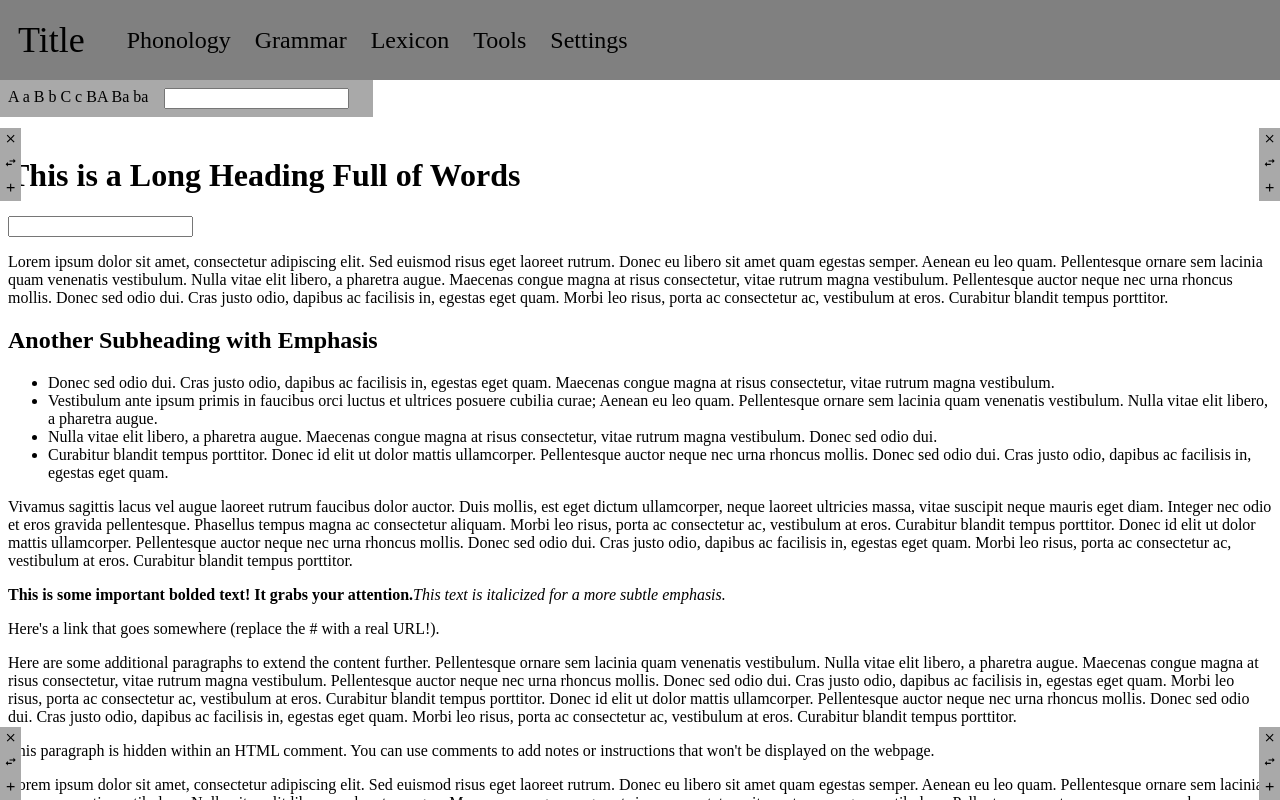
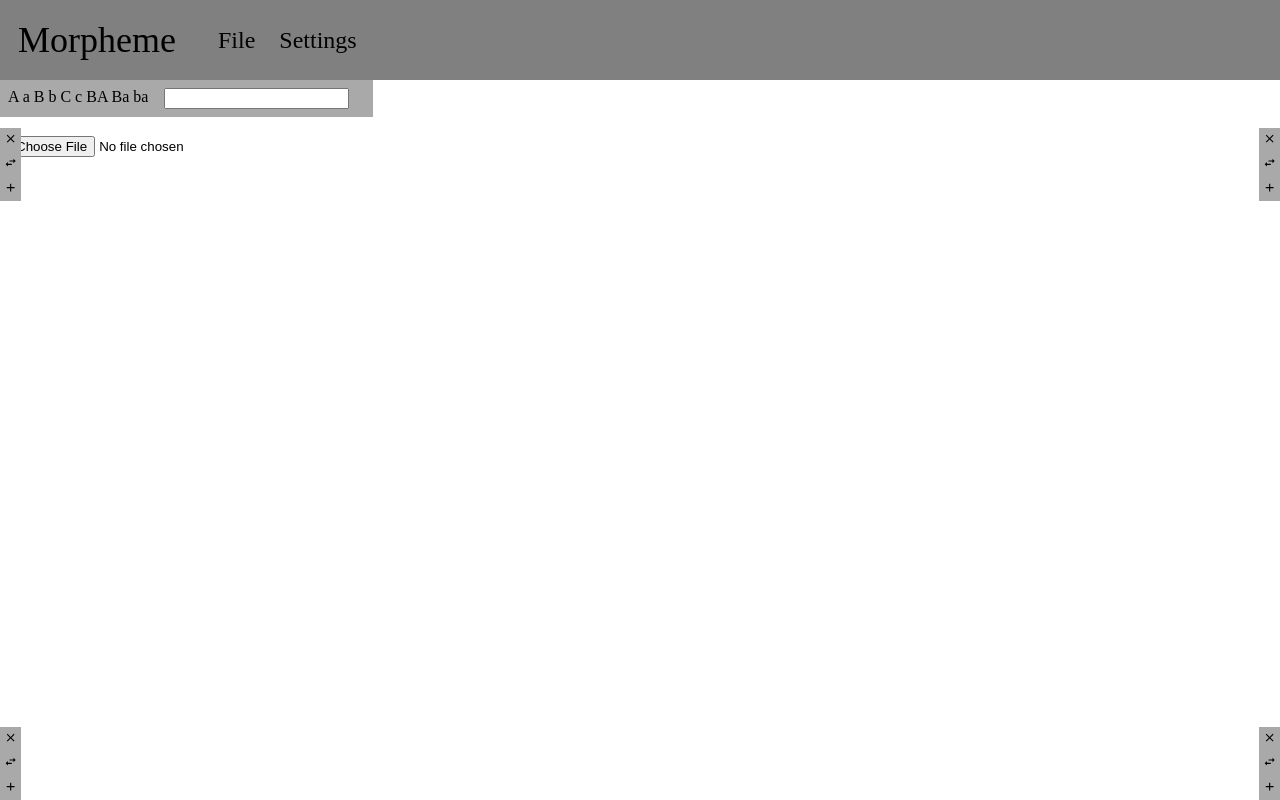
Before and after one commit to liujip0/liujip0.github.io, a React (Vite) app in the folder morpheme/: page / in a window 1280 px wide. Built offline with nearby package versions, Linux system fonts and the light colour scheme.

Commit message:
Added StartScreen

```diff
--- a/morpheme/src/ScreensLayout.jsx
+++ b/morpheme/src/ScreensLayout.jsx
@@ -1,60 +1,54 @@
 import { useReducer } from 'react';
 import HomeScreen from './HomeScreen';
 import ScreensMenus from './ScreensMenus';
+import StartScreen from './StartScreen';
 
 export default function ScreensLayout() {
-    const [windows, windowsDispatch] = useReducer(windowsReducer, ['0-home', '0-home', '0-home', '0-home']);
+    const [windows, windowsDispatch] = useReducer(windowsReducer, ['0-start', '0-start', '0-start', '0-start']);
     return (
         <>
             <ScreensMenus windowsDispatch={windowsDispatch}></ScreensMenus>
 
-            <Screen position={{
+            <Screen windows={windows} position={0} location={{
                 gridRowStart: 'a0',
                 gridRowEnd: (windows[0] === windows[2] ? 'a2' : 'a0'),
                 gridColumnStart: 'a0',
                 gridColumnEnd: (windows[0] === windows[1] ? 'a1' : 'a0')
-            }}>
-                {windows[0].split('-')[1] === 'home' && <HomeScreen></HomeScreen>}
-            </Screen>
+            }}></Screen>
 
-            {windows[0] !== windows[1] && <Screen position={{
+            {windows[0] !== windows[1] && <Screen windows={windows} position={1} location={{
                 gridRowStart: 'a1',
                 gridRowEnd: (windows[1] === windows[3] ? 'a3' : 'a1'),
                 gridColumnStart: 'a1',
                 gridColumnEnd: 'a1'
-            }}>
-                {windows[1].split('-')[1] === 'home' && <HomeScreen></HomeScreen>}
-            </Screen>}
+            }}></Screen>}
 
-            {windows[0] !== windows[2] && <Screen position={{
+            {windows[0] !== windows[2] && <Screen windows={windows} position={2} location={{
                 gridRowStart: 'a2',
                 gridRowEnd: 'a2',
                 gridColumnStart: 'a2',
                 gridColumnEnd: (windows[2] === windows[3] ? 'a3' : 'a2')
-            }}>
-                {windows[2].split('-')[1] === 'home' && <HomeScreen></HomeScreen>}
-            </Screen>}
+            }}></Screen>}
 
-            {windows[1] !== windows[3] && windows[2] !== windows[3] && <Screen position={{
+            {windows[1] !== windows[3] && windows[2] !== windows[3] && <Screen windows={windows} position={3} location={{
                 gridRowStart: 'a3',
                 gridRowEnd: 'a3',
                 gridColumnStart: 'a3',
                 gridColumnEnd: 'a3'
-            }}>
-                {windows[3].split('-')[1] === 'home' && <HomeScreen></HomeScreen>}
-            </Screen>}
+            }}></Screen>}
         </>
     );
 }
 
-function Screen({position, children}) {
+function Screen({location, position, windows}) {
   return (
     <div style={{
-      ...position,
+      ...location,
       padding: '0.5em',
       overflow: 'scroll'
     }}>
-      {children}
+      {windows[position].split('-')[1] === 'start' && <StartScreen></StartScreen>}
+      {windows[position].split('-')[1] === 'home' && <HomeScreen></HomeScreen>}
     </div>
   );
 }
--- a/morpheme/src/ScreensMenus.jsx
+++ b/morpheme/src/ScreensMenus.jsx
@@ -97,13 +97,14 @@ function MenuButtons({position, submenuDispatch, windowsDispatch}) {
     );
 }
 
-function SubmenuButton({action, position, screen, windowsDispatch, children}) {
+function SubmenuButton({action, position, screen, windowsDispatch, submenuDispatch, children}) {
     return (
         <button style={{
             border: 'none',
             backgroundColor: 'transparent',
             padding: '0.3em'
-        }} onClick={() => {windowsDispatch(
+        }} onClick={() => {
+            windowsDispatch(
                 action === 'add' ? {
                     type: 'add',
                     position: position,
@@ -113,7 +114,12 @@ function SubmenuButton({action, position, screen, windowsDispatch, children}) {
                     position: position,
                     screen: screen
                 }
-        )}}>
+            );
+            submenuDispatch({
+                position: position,
+                menu: ''
+            });
+        }}>
             {children}
         </button>
     );
@@ -126,12 +132,12 @@ function Submenu({menu, position, windowsDispatch, submenuDispatch}) {
             flexDirection: 'column',
             backgroundColor: 'lightgray'
         }}>
-            <SubmenuButton action={menu} position={position} windowsDispatch={windowsDispatch} screen={'home'}>Home</SubmenuButton>
-            <SubmenuButton action={menu} position={position} windowsDispatch={windowsDispatch} screen={'phonology'}>Phonology</SubmenuButton>
-            <SubmenuButton action={menu} position={position} windowsDispatch={windowsDispatch} screen={'grammar'}>Grammar</SubmenuButton>
-            <SubmenuButton action={menu} position={position} windowsDispatch={windowsDispatch} screen={'lexicon'}>Lexicon</SubmenuButton>
-            <SubmenuButton action={menu} position={position} windowsDispatch={windowsDispatch} screen={'tools'}>Tools</SubmenuButton>
-            <SubmenuButton action={menu} position={position} windowsDispatch={windowsDispatch} screen={'settings'}>Settings</SubmenuButton>
+            <SubmenuButton action={menu} position={position} windowsDispatch={windowsDispatch} submenuDispatch={submenuDispatch} screen={'home'}>Home</SubmenuButton>
+            <SubmenuButton action={menu} position={position} windowsDispatch={windowsDispatch} submenuDispatch={submenuDispatch} screen={'phonology'}>Phonology</SubmenuButton>
+            <SubmenuButton action={menu} position={position} windowsDispatch={windowsDispatch} submenuDispatch={submenuDispatch} screen={'grammar'}>Grammar</SubmenuButton>
+            <SubmenuButton action={menu} position={position} windowsDispatch={windowsDispatch} submenuDispatch={submenuDispatch} screen={'lexicon'}>Lexicon</SubmenuButton>
+            <SubmenuButton action={menu} position={position} windowsDispatch={windowsDispatch} submenuDispatch={submenuDispatch} screen={'tools'}>Tools</SubmenuButton>
+            <SubmenuButton action={menu} position={position} windowsDispatch={windowsDispatch} submenuDispatch={submenuDispatch} screen={'settings'}>Settings</SubmenuButton>
             <button style={{
 
             }} onClick={() => {submenuDispatch({
--- /dev/null
+++ b/morpheme/src/StartScreen.jsx
@@ -0,0 +1,7 @@
+export default function StartScreen() {
+    return (
+        <>
+            <input type="file" accept=".json" />
+        </>
+    );
+}
--- a/morpheme/src/TopBar.jsx
+++ b/morpheme/src/TopBar.jsx
@@ -10,15 +10,12 @@ export default function TopBar() {
             <div style={{
                 fontSize: '1.5em',
                 margin: '0.4em 0.5em 0.4em 0.5em'
-            }}>Title</div>
+            }}>Morpheme</div>
 
             <div style={{
                 display: 'flex'
             }}>
-                <MenuItem>Phonology</MenuItem>
-                <MenuItem>Grammar</MenuItem>
-                <MenuItem>Lexicon</MenuItem>
-                <MenuItem>Tools</MenuItem>
+                <MenuItem>File</MenuItem>
                 <MenuItem>Settings</MenuItem>
             </div>
         </div>
```
Lines whose indentation alone changed are shown as unchanged.
